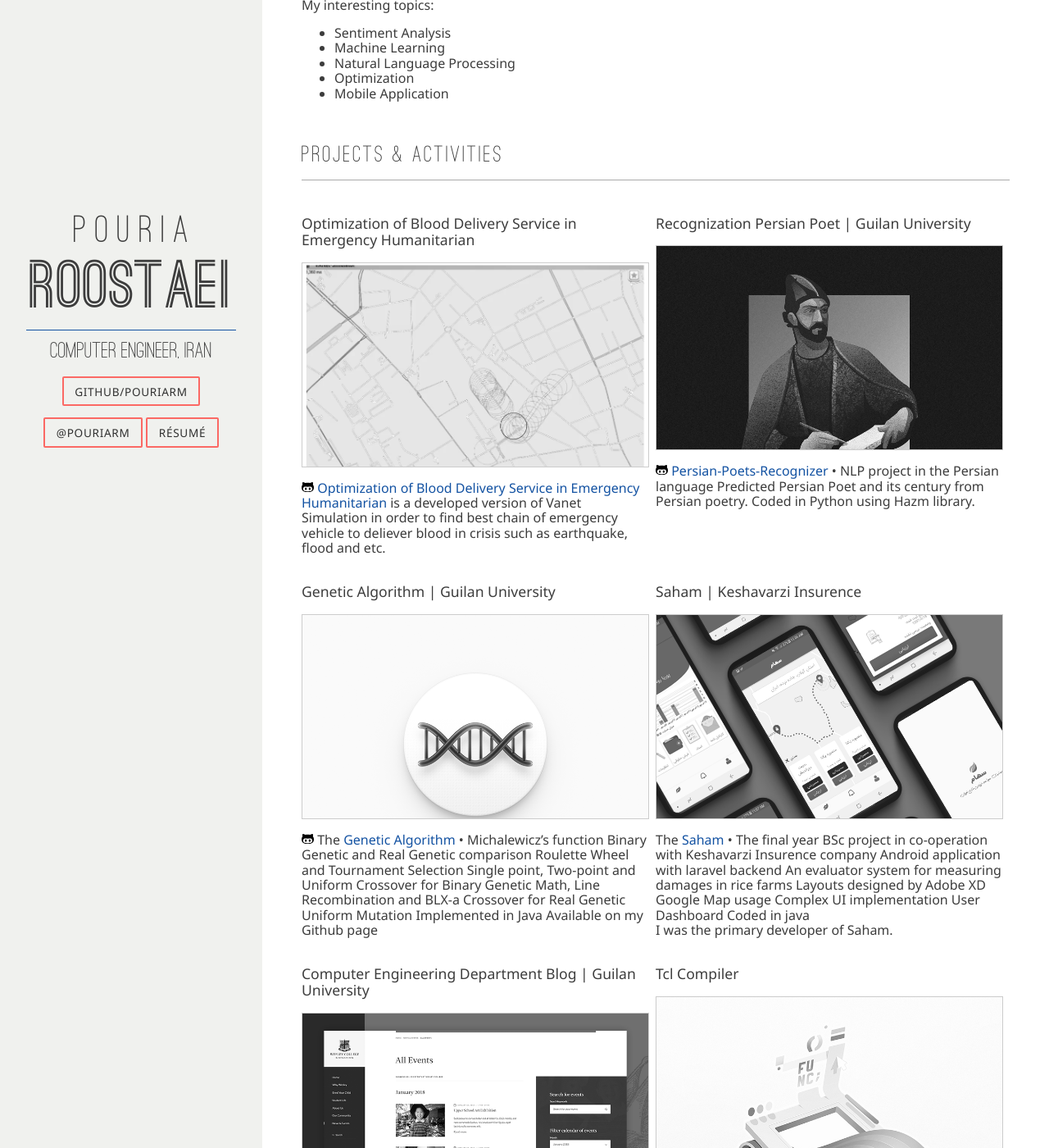
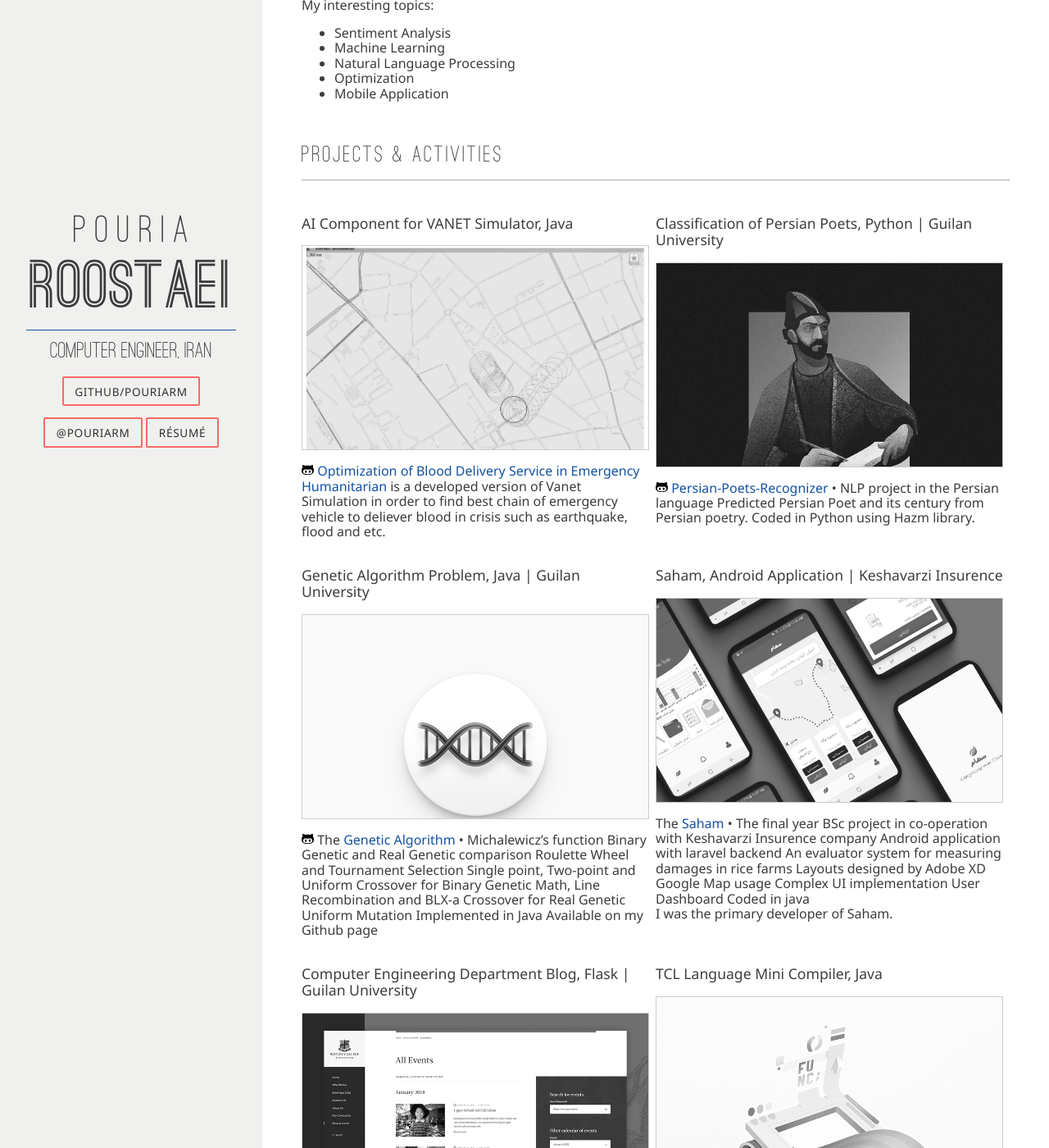
Before and after one commit to PouriaRm/PouriaRm.github.io, a Jekyll site: the page built from index.html, in a window 1280 px wide and 1400 px high, scrolled down 317 px. Shown: the whole window at 82% size. Built offline with Jekyll 4.4.1, drawn with Linux system fonts in a browser that asks for light colours; nearby versions of some CDN libraries.

Commit message:
Update projects

```diff
--- a/_data/projects.yml
+++ b/_data/projects.yml
@@ -1,5 +1,5 @@
 ---
-- name: Optimization of Blood Delivery Service in Emergency Humanitarian
+- name: AI Component for VANET Simulator, Java
   organization:
   github_repo: Humanitarin-Logistic
   image: Humanitarian.png
@@ -9,34 +9,34 @@
     blood in crisis such as earthquake, flood and etc.
     <br/>
 
-- name: Recognization Persian Poet
+- name: Classification of Persian Poets, Python
   organization: Guilan University
   github_repo: Persian-Poets-Recognizer
   image: poet.png
   link: https://github.com/PouriaRm/Persian-Poets-Recognizer
   about: |
     <a href="https://github.com/PouriaRm/Persian-Poets-Recognizer">Persian-Poets-Recognizer</a> •	NLP project in the Persian language  	Predicted Persian Poet and its century from Persian poetry.  	Coded in Python using Hazm library.
-- name: Genetic Algorithm
+- name:  Genetic Algorithm Problem, Java
   organization: Guilan University
   github_repo: Persian-Poets-Recognizer
   image: genetic.png
   about: |
     The <a href="https://github.com/PouriaRm/Persian-Poets-Recognizer">Genetic Algorithm</a> •	Michalewicz’s function	Binary Genetic and Real Genetic comparison	Roulette Wheel and Tournament Selection	Single point, Two-point and Uniform Crossover for Binary Genetic	Math, Line Recombination and BLX-a Crossover for Real Genetic	Uniform Mutation	Implemented in Java	Available on my Github page
-- name:  Saham
+- name:   Saham, Android Application
   organization: Keshavarzi Insurence
   image: saham.png
   about: |
     The <a href="https://github.com/PouriaRm/Persian-Poets-Recognizer">Saham</a> •	The final year BSc project in co-operation with Keshavarzi Insurence company	Android application with laravel backend	An evaluator system for measuring damages in rice farms	Layouts designed by Adobe XD	Google Map usage  	Complex UI implementation  	User Dashboard  	Coded in java
     <br/>
     I was the primary developer of Saham.
-- name:  Computer Engineering Department Blog
+- name:   Computer Engineering Department Blog, Flask
   organization: Guilan University
   github_repo: Persian-Poets-Recognizer
   image: school.png
   about: |
     Blog news with different categories and tags	Create, edit and delete post and user	Register and log in to accounts for stuff, professors, students and admin	Permission on data and posts	File upload	Set deadline timer for assignment and project	Using Mysql Database	Coded in Flask framework (Python)
     <br/>
-- name: Tcl Compiler
+- name: TCL Language Mini Compiler, Java
   image: compiler.png
   about: |
    Tcl Compiler	Lexical analyser <br/>	Syntax analyser	Semantic analyser <br/>	Using Java Cup for the parser
```
